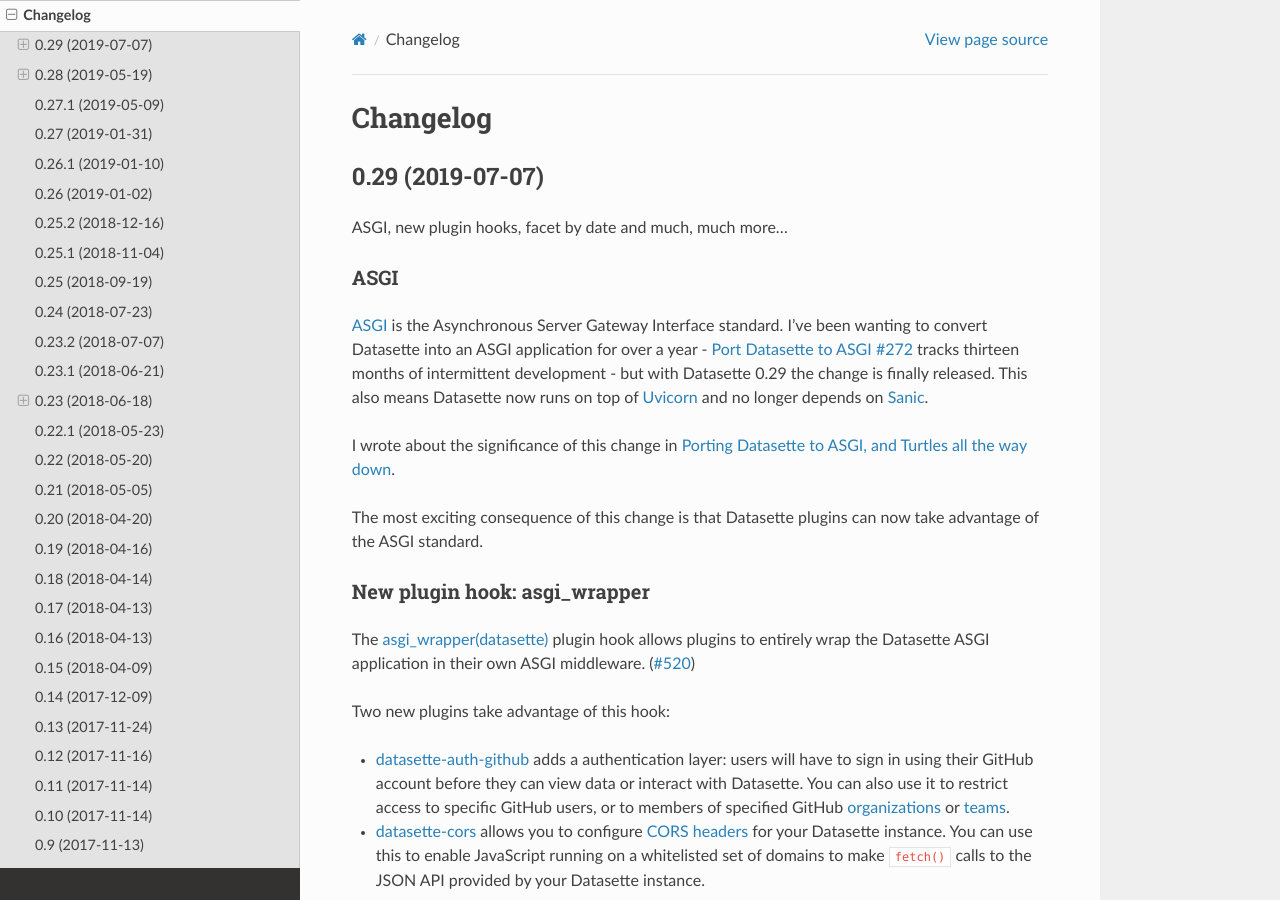
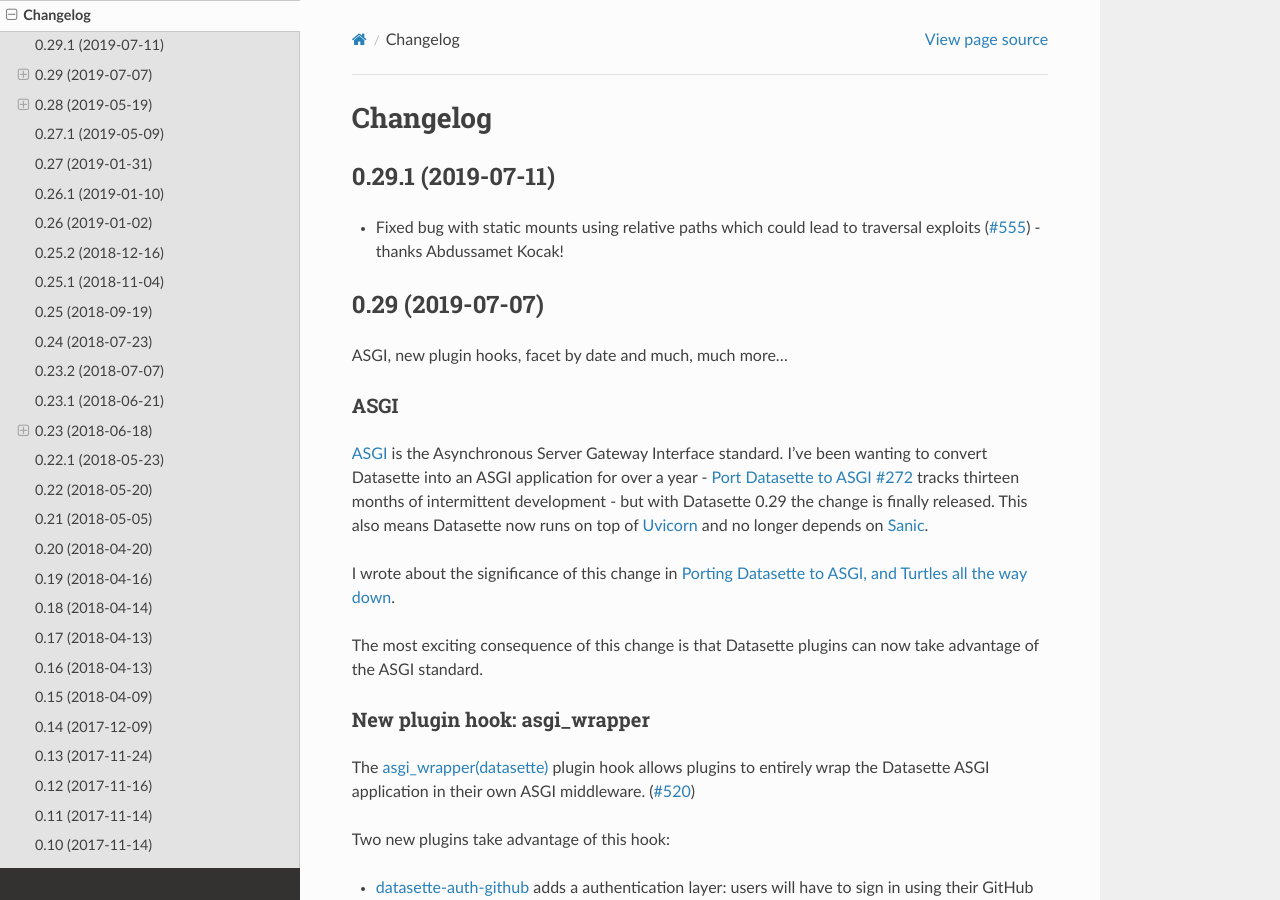
Before and after one commit to simonw/datasette, a Sphinx documentation site: the page built from docs/changelog.rst, in a window 1280 px wide and 900 px high. Built offline with Sphinx 7.4.7 and the Read the Docs theme 2.0.0, drawn with Linux system fonts in a browser that asks for light colours.

Commit message:
Release 0.29.1

```diff
--- a/docs/changelog.rst
+++ b/docs/changelog.rst
@@ -3,6 +3,13 @@
 =========
 Changelog
 =========
+
+.. _v0_29_1:
+
+0.29.1 (2019-07-11)
+-------------------
+
+- Fixed bug with static mounts using relative paths which could lead to traversal exploits (`#555 <https://github.com/simonw/datasette/issues/555>`__) - thanks Abdussamet Kocak!
 
 .. _v0_29:
 
```
